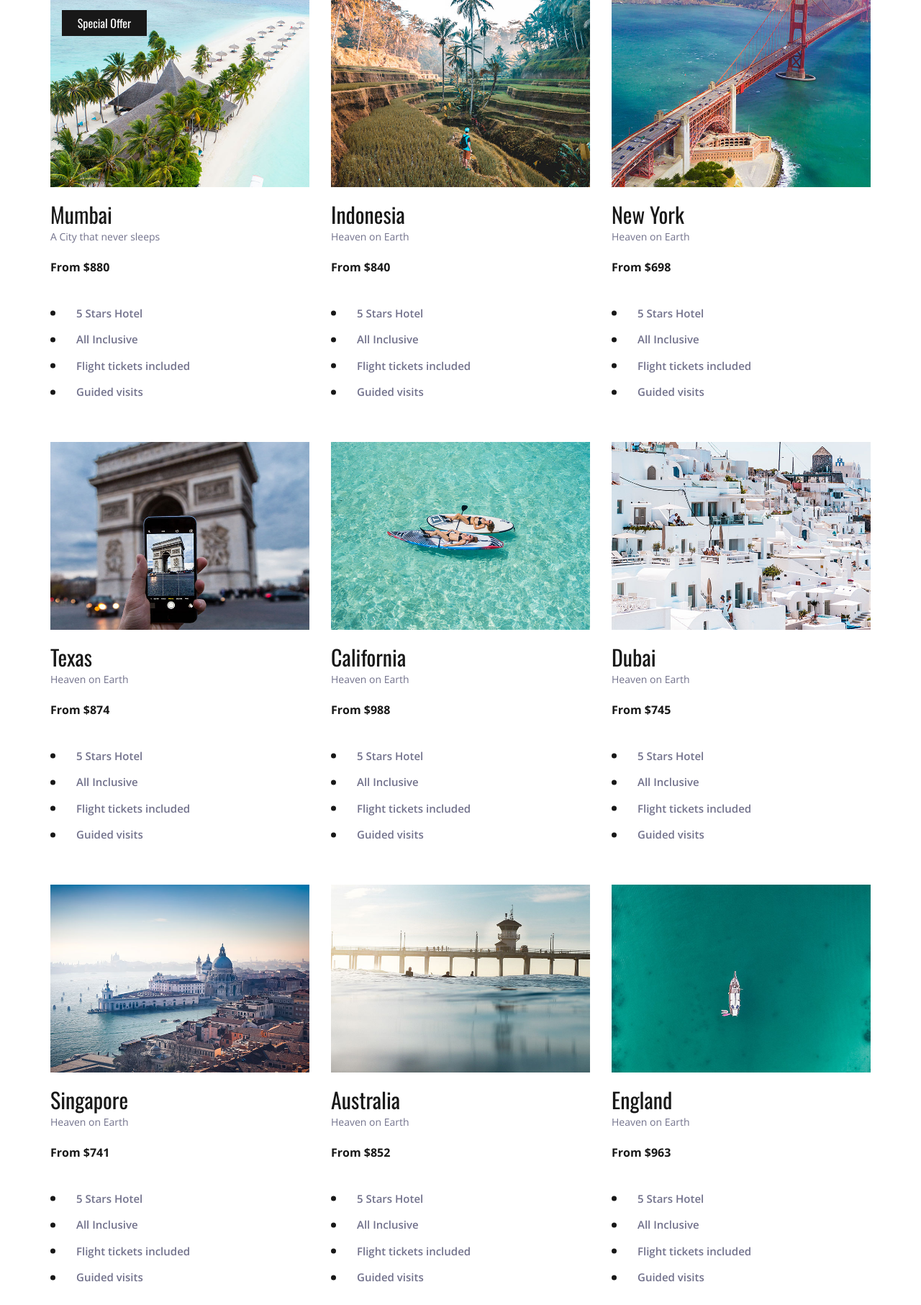
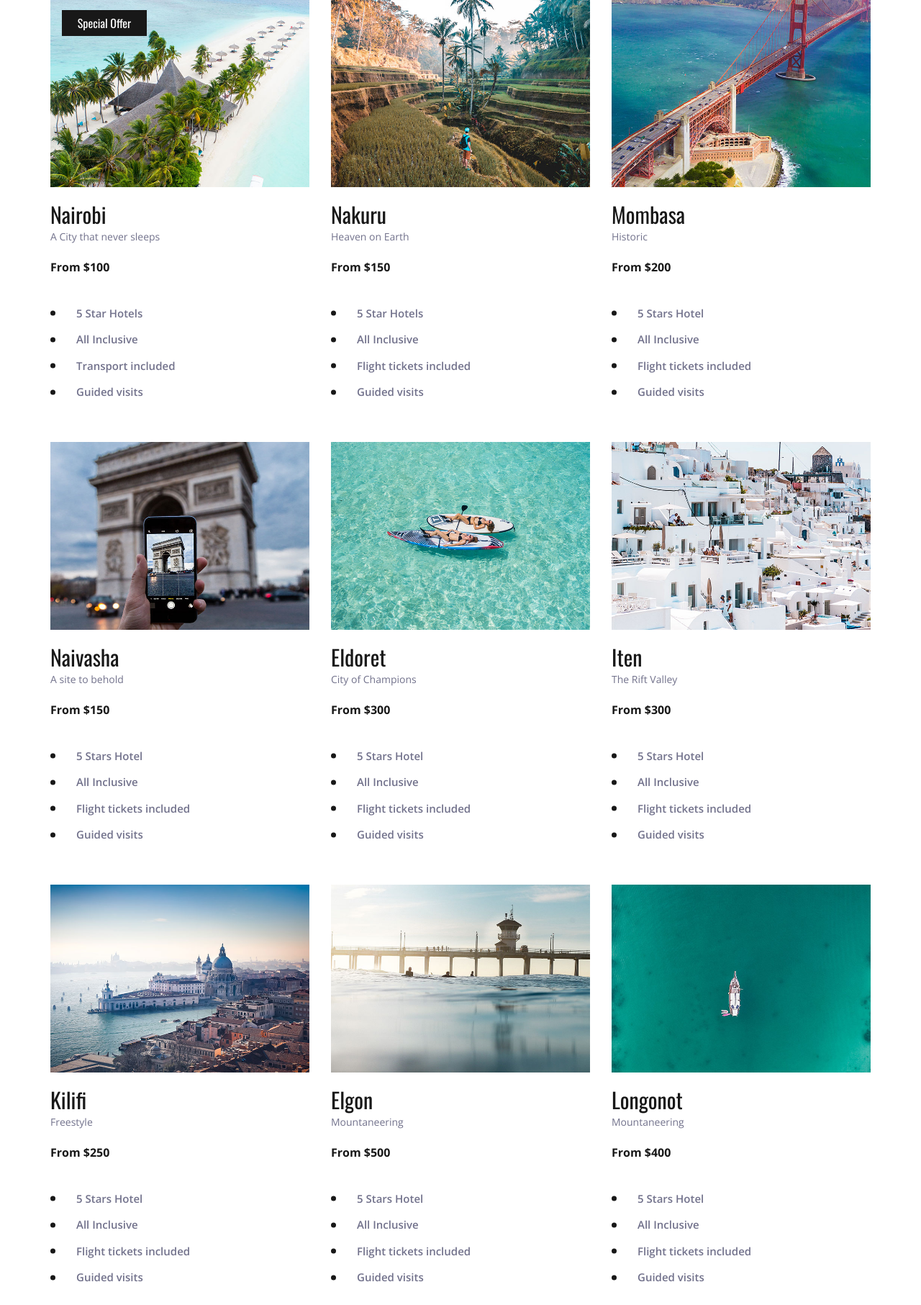
Before and after one commit to Cptzeph23/Tours-Travel, a Django app: page /accounts/destinations in a window 1280 px wide. Shown: the part 991-2804 px from the top of the page at 72% size. Run offline with Django 3.2, Linux system fonts and the light colour scheme; some libraries are stand-ins or nearby versions.

Commit message:
templates

```diff
--- a/TravelWorld/templates/base.html
+++ b/TravelWorld/templates/base.html
@@ -3,7 +3,7 @@
 <head>
     <meta charset="UTF-8">
     <meta name="viewport" content="width=device-width, initial-scale=1.0">
-    <title>Telusko</title>
+    <title>UniQuest</title>
 </head>
 <body bgcolor="cyan">
     {% block content %}
--- a/TravelWorld/templates/destinations.html
+++ b/TravelWorld/templates/destinations.html
@@ -30,7 +30,7 @@
 				<div class="col">
 					<div class="header_content d-flex flex-row align-items-center justify-content-start">
 						<div class="header_content_inner d-flex flex-row align-items-end justify-content-start">
-							<div class="logo"><a href="..">Travel World</a></div>
+							<div class="logo"><a href="..">UniQuest Travels</a></div>
 							<nav class="main_nav">
 								<ul class="d-flex flex-row align-items-start justify-content-start">
 									<li  class="active" ><a href="..">Home</a></li>
@@ -199,14 +199,14 @@
 								<div class="spec_offer text-center"><a href="#">Special Offer</a></div>
 							</div>
 							<div class="destination_content">
-								<div class="destination_title"><a href="#">Mumbai</a></div>
+								<div class="destination_title"><a href="#">Nairobi</a></div>
 								<div class="destination_subtitle"><p>A City that never sleeps</p></div>
-								<div class="destination_price">From $880</div>
+								<div class="destination_price">From $100</div>
 								<div class="destination_list">
 									<ul>
-										<li>5 Stars Hotel</li>
+										<li>5 Star Hotels</li>
 										<li>All Inclusive</li>
-										<li>Flight tickets included</li>
+										<li>Transport included</li>
 										<li>Guided visits</li>
 									</ul>
 								</div>
@@ -219,12 +219,12 @@
 								<img src="{% static 'images/destination_2.jpg' %}" alt="">
 							</div>
 							<div class="destination_content">
-								<div class="destination_title"><a href="#">Indonesia</a></div>
+								<div class="destination_title"><a href="#">Nakuru</a></div>
 								<div class="destination_subtitle"><p>Heaven on Earth</p></div>
-								<div class="destination_price">From $840</div>
+								<div class="destination_price">From $150</div>
 								<div class="destination_list">
 									<ul>
-										<li>5 Stars Hotel</li>
+										<li>5 Star Hotels</li>
 										<li>All Inclusive</li>
 										<li>Flight tickets included</li>
 										<li>Guided visits</li>
@@ -239,9 +239,9 @@
 								<img src="{% static 'images/destination_3.jpg' %}" alt="">
 							</div>
 							<div class="destination_content">
-								<div class="destination_title"><a href="#">New York</a></div>
-								<div class="destination_subtitle"><p>Heaven on Earth</p></div>
-								<div class="destination_price">From $698</div>
+								<div class="destination_title"><a href="#">Mombasa</a></div>
+								<div class="destination_subtitle"><p>Historic </p></div>
+								<div class="destination_price">From $200</div>
 								<div class="destination_list">
 									<ul>
 										<li>5 Stars Hotel</li>
@@ -259,9 +259,9 @@
 								<img src="{% static 'images/destination_4.jpg' %}" alt="">
 							</div>
 							<div class="destination_content">
-								<div class="destination_title"><a href="#">Texas</a></div>
-								<div class="destination_subtitle"><p>Heaven on Earth</p></div>
-								<div class="destination_price">From $874</div>
+								<div class="destination_title"><a href="#">Naivasha</a></div>
+								<div class="destination_subtitle"><p>A site to behold</p></div>
+								<div class="destination_price">From $150</div>
 								<div class="destination_list">
 									<ul>
 										<li>5 Stars Hotel</li>
@@ -279,9 +279,9 @@
 								<img src="{% static 'images/destination_5.jpg' %}" alt="">
 							</div>
 							<div class="destination_content">
-								<div class="destination_title"><a href="#">California</a></div>
-								<div class="destination_subtitle"><p>Heaven on Earth</p></div>
-								<div class="destination_price">From $988</div>
+								<div class="destination_title"><a href="#">Eldoret</a></div>
+								<div class="destination_subtitle"><p>City of Champions</p></div>
+								<div class="destination_price">From $300</div>
 								<div class="destination_list">
 									<ul>
 										<li>5 Stars Hotel</li>
@@ -299,9 +299,9 @@
 								<img src="{% static 'images/destination_6.jpg' %}" alt="">
 							</div>
 							<div class="destination_content">
-								<div class="destination_title"><a href="#">Dubai</a></div>
-								<div class="destination_subtitle"><p>Heaven on Earth</p></div>
-								<div class="destination_price">From $745</div>
+								<div class="destination_title"><a href="#">Iten</a></div>
+								<div class="destination_subtitle"><p>The Rift Valley</p></div>
+								<div class="destination_price">From $300</div>
 								<div class="destination_list">
 									<ul>
 										<li>5 Stars Hotel</li>
@@ -319,9 +319,9 @@
 								<img src="{% static 'images/destination_7.jpg' %}" alt="">
 							</div>
 							<div class="destination_content">
-								<div class="destination_title"><a href="#">Singapore</a></div>
-								<div class="destination_subtitle"><p>Heaven on Earth</p></div>
-								<div class="destination_price">From $741</div>
+								<div class="destination_title"><a href="#">Kilifi</a></div>
+								<div class="destination_subtitle"><p>Freestyle</p></div>
+								<div class="destination_price">From $250</div>
 								<div class="destination_list">
 									<ul>
 										<li>5 Stars Hotel</li>
@@ -339,9 +339,9 @@
 								<img src="{% static 'images/destination_8.jpg' %}" alt="">
 							</div>
 							<div class="destination_content">
-								<div class="destination_title"><a href="#">Australia</a></div>
-								<div class="destination_subtitle"><p>Heaven on Earth</p></div>
-								<div class="destination_price">From $852</div>
+								<div class="destination_title"><a href="#">Elgon</a></div>
+								<div class="destination_subtitle"><p>Mountaneering</p></div>
+								<div class="destination_price">From $500</div>
 								<div class="destination_list">
 									<ul>
 										<li>5 Stars Hotel</li>
@@ -359,9 +359,9 @@
 								<img src="{% static 'images/destination_9.jpg' %}" alt="">
 							</div>
 							<div class="destination_content">
-								<div class="destination_title"><a href="#">England</a></div>
-								<div class="destination_subtitle"><p>Heaven on Earth</p></div>
-								<div class="destination_price">From $963</div>
+								<div class="destination_title"><a href="#">Longonot</a></div>
+								<div class="destination_subtitle"><p>Mountaneering</p></div>
+								<div class="destination_price">From $400</div>
 								<div class="destination_list">
 									<ul>
 										<li>5 Stars Hotel</li>
@@ -419,8 +419,8 @@
 								<div class="footer_contact_title">give us a call</div>
 								<div class="footer_contact_list">
 									<ul>
-										<li>Office Landline: +44 5567 32 664 567</li>
-										<li>Mobile: +44 5567 89 3322 332</li>
+										<li>Office Landline: +254703297902</li>
+										<li>Mobile: +254703297902</li>
 									</ul>
 								</div>
 							</div>
@@ -433,7 +433,7 @@
 								<div class="footer_contact_title">come & drop by</div>
 								<div class="footer_contact_list">
 									<ul style="max-width:190px">
-										<li>4124 Barnes Street, Sanford, FL 32771</li>
+										<li>00100, Karen Nairobi</li>
 									</ul>
 								</div>
 							</div>
@@ -446,8 +446,8 @@
 								<div class="footer_contact_title">send us a message</div>
 								<div class="footer_contact_list">
 									<ul>
-										<li>youremail@gmail.com</li>
-										<li>Office@yourbusinessname.com</li>
+										<li>askzeph20@gmail.com</li>
+										<li>uniquest@gmail.com</li>
 									</ul>
 								</div>
 							</div>
@@ -458,7 +458,7 @@
 			</div>
 		</div>
 		<div style="background-color: black;" class="col text-center"><!-- Link back to Colorlib can't be removed. Template is licensed under CC BY 3.0. -->
-			Copyright &copy;<script>document.write(new Date().getFullYear());</script> All rights reserved | This template is made with <i class="fa fa-heart-o" aria-hidden="true"></i> by <a href="https://instagram.com/kmranrg" target="_blank">Kumar Anurag</a> | Credits:<a href="https://colorlib.com/" target="_blank"> Colorlib</a>
+			Copyright &copy;<script>document.write(new Date().getFullYear());</script> All rights reserved | This template is made with <i class="fa fa-heart-o" aria-hidden="true"></i> by <a href="https://instagram.com/cptzeph" target="_blank">Cptzeph</a> | Credits:<a href="https://colorlib.com/" target="_blank"> Colorlib</a>
 <!-- Link back to Colorlib can't be removed. Template is licensed under CC BY 3.0. --> </div>
 	</footer>
 </div>
```
Also changed, not shown: TravelWorld/templates/about.html (+15 -13 lines), TravelWorld/templates/contact.html (+11 -11 lines), TravelWorld/templates/index.html (+21 -21 lines), TravelWorld/templates/login.html (+9 -9 lines), TravelWorld/templates/news.html (+15 -15 lines), TravelWorld/templates/register.html (+8 -8 lines).
